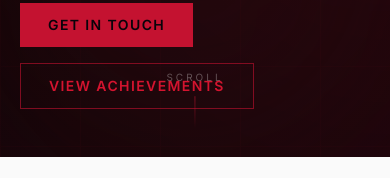
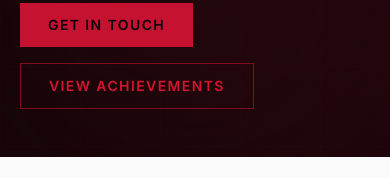
Before and after one commit to ethanqureshi/carissaqureshi, a Next.js app: page / in a window 390 px wide. Shown: the part 814-992 px from the top of the page. Built offline with nearby package versions, Linux system fonts and the light colour scheme; a web font is replaced by a local one.

Commit message:
remove scroll indicator (overlaps CTA on mobile)
Co-Authored-By: WOZCODE <contact@withwoz.com>

```diff
--- a/components/Hero.tsx
+++ b/components/Hero.tsx
@@ -130,20 +130,7 @@
         </div>
       </div>
 
-      {/* Scroll indicator */}
-      <motion.div
-        initial={{ opacity: 0 }}
-        animate={{ opacity: 1 }}
-        transition={{ delay: 1.4, duration: 0.8 }}
-        className="absolute bottom-8 left-1/2 -translate-x-1/2 flex flex-col items-center gap-2"
-      >
-        <span className="text-[10px] tracking-[0.3em] uppercase text-white/30 font-sans">Scroll</span>
-        <motion.div
-          animate={{ y: [0, 8, 0] }}
-          transition={{ repeat: Infinity, duration: 1.8, ease: "easeInOut" }}
-          className="w-px h-8 bg-gradient-to-b from-gold-500/60 to-transparent"
-        />
-      </motion.div>
+
     </section>
   );
 }
```
